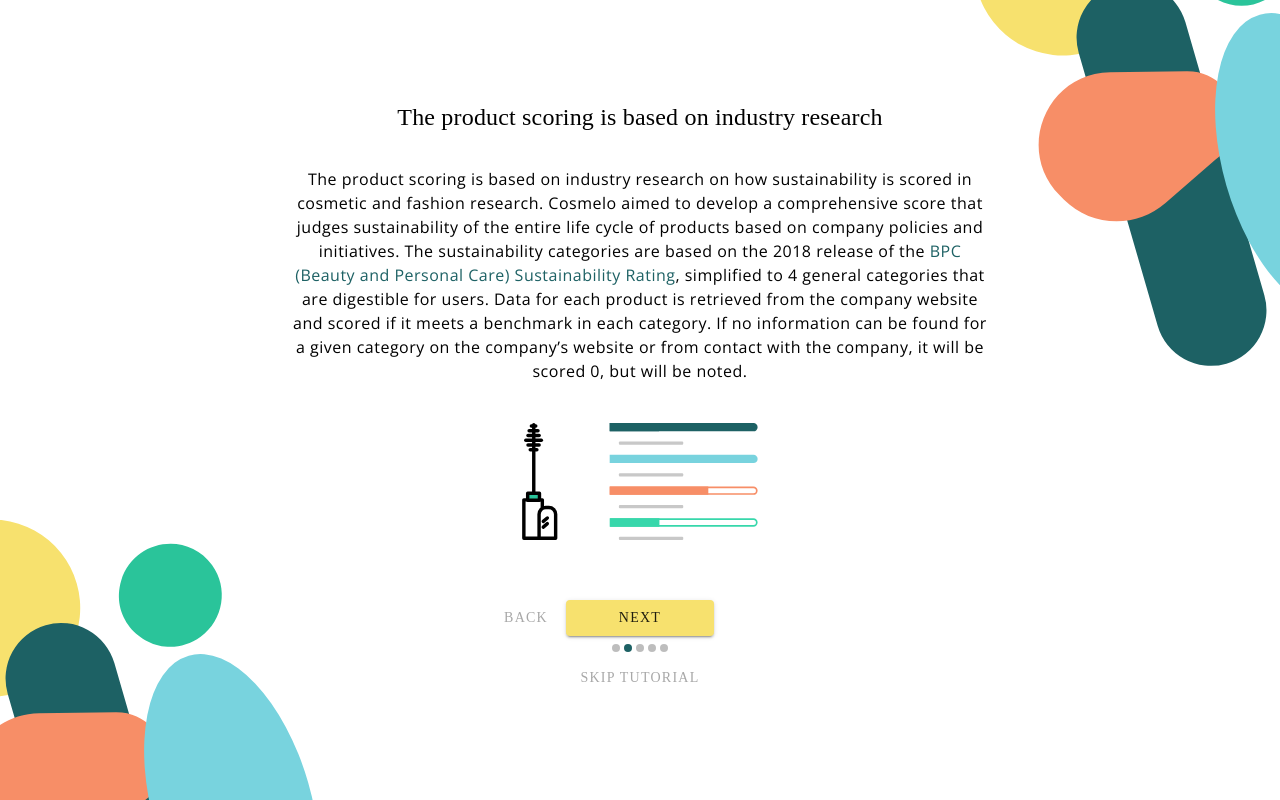
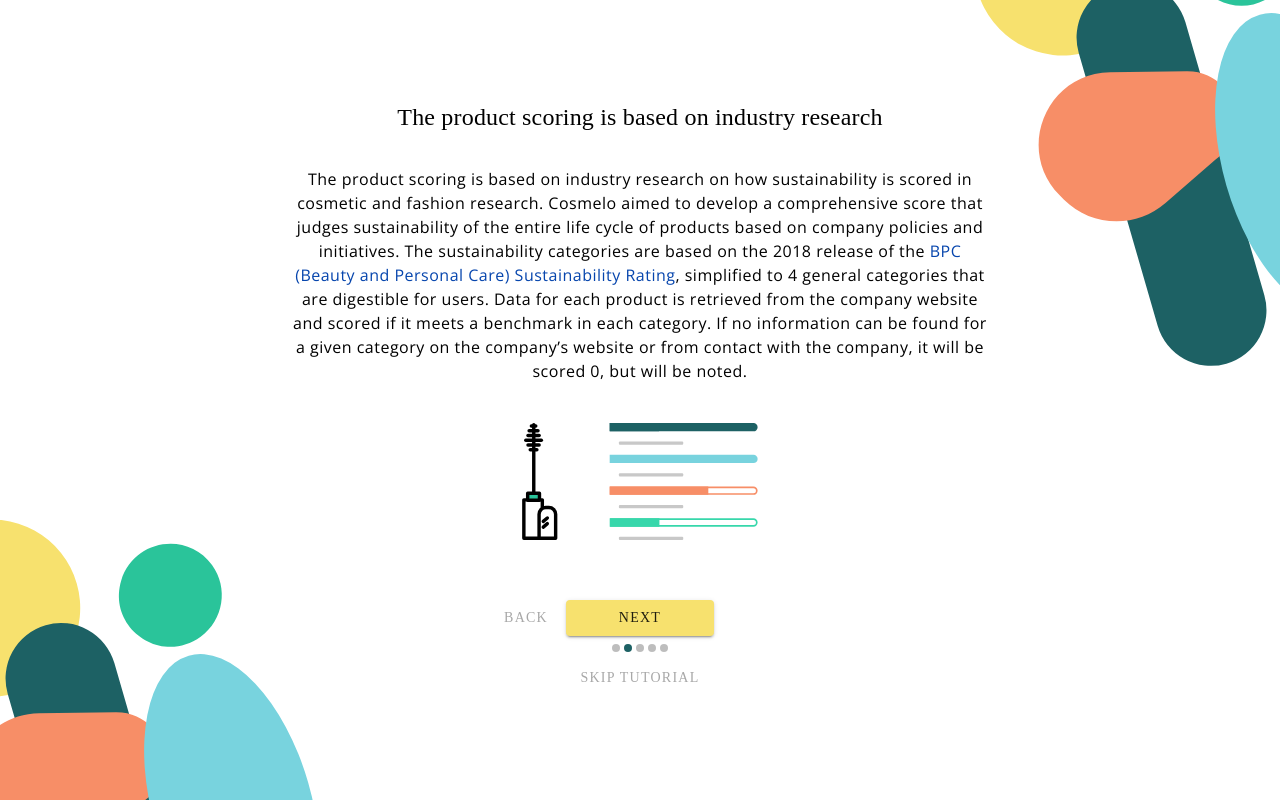
Before and after one commit to Cosmelo/cosmelo-web, a React (Create React App) app: page / in a window 1280 px wide. Both pictures are taken after a click on the button "NEXT". Built offline with nearby package versions, Linux system fonts and the light colour scheme; a web font is replaced by a local one.

Commit message:
Update link colour

```diff
--- a/src/components/SourceInfoPage.jsx
+++ b/src/components/SourceInfoPage.jsx
@@ -17,13 +17,12 @@
     textAlign: "center",
   },
   link: {
-    color: Colours.Skobeloff,
+    color: Colours.Link,
   },
 }));
 
 export const SourceInfoPage = () => {
   const classes = useStyles();
-  const preventDefault = (event) => event.preventDefault();
 
   return (
     <>
--- a/src/styles/Colours.ts
+++ b/src/styles/Colours.ts
@@ -13,4 +13,5 @@
   Black = "#000000",
   White = "#FFFFFF",
   Grey = "#F9F9F9",
+  Link = "#0645AD",
 }
```
